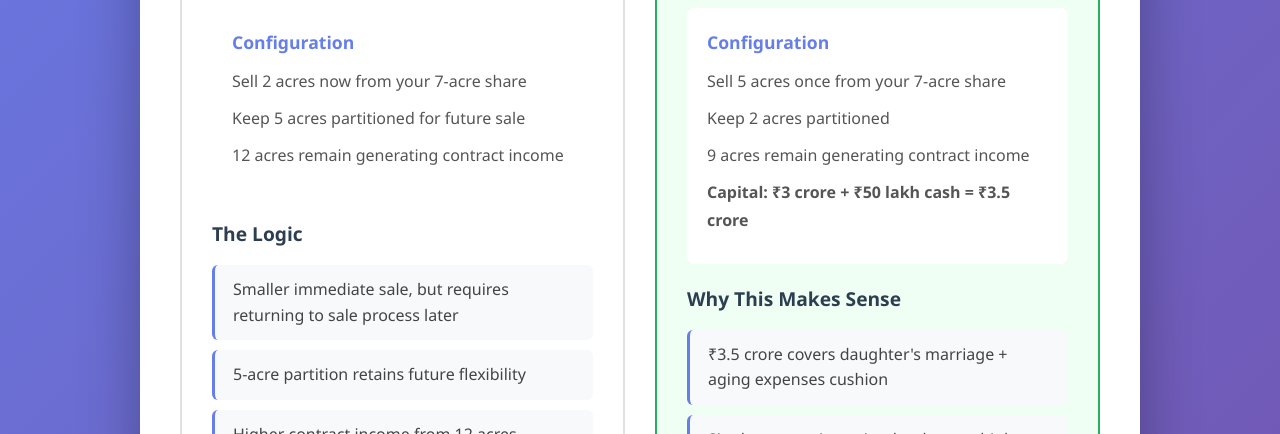
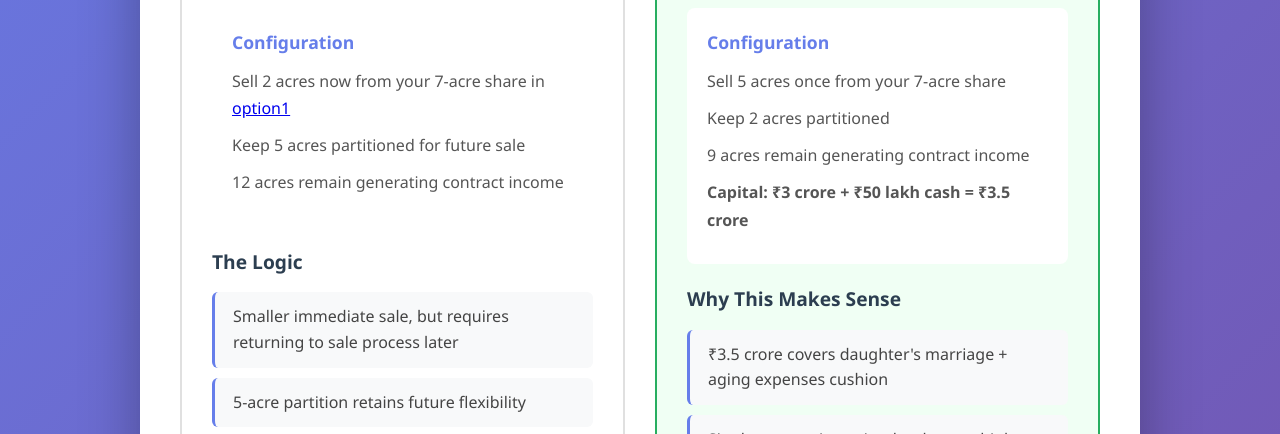
Before and after one commit to anandvip/lsdecision, a plain HTML site: page claude/index.html in a window 1280 px wide. Shown: the part 666-1100 px from the top of the page. Drawn offline with Linux system fonts and the light colour scheme.

Commit message:
Update index.html

```diff
--- a/claude/index.html
+++ b/claude/index.html
@@ -239,7 +239,7 @@
 
                     <div class="option-details">
                         <h4>Configuration</h4>
-                        <p>Sell 2 acres now from your 7-acre share</p>
+                        <p>Sell 2 acres now from your 7-acre share in <a href="https://anandvip.github.io/lsdecision/" target="_blank">option1</a></p>
                         <p>Keep 5 acres partitioned for future sale</p>
                         <p>12 acres remain generating contract income</p>
                     </div>
```
